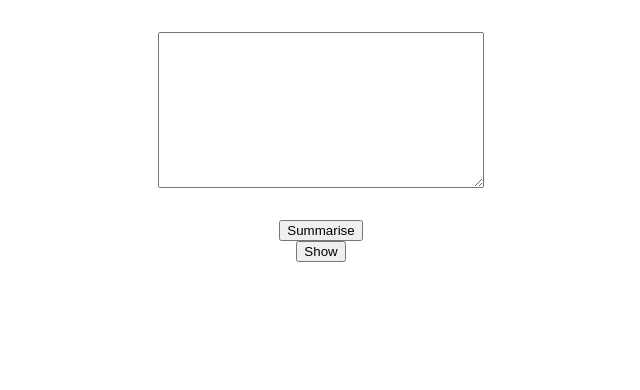
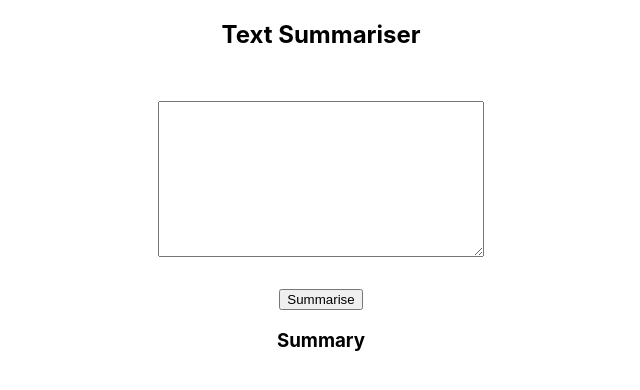
Before and after one commit to a-dtya/learn-duke, a React (Create React App) app in the folder text-summ/: page / in a window 1280 px wide. Shown: the top 390 px of the page, without its empty margins (319-959 px from the left). Built offline with nearby package versions, Linux system fonts and the light colour scheme; no server answers.

Commit message:
Version 0.1 waiting for deployment and styling

```diff
--- a/text-summ/src/App.css
+++ b/text-summ/src/App.css
@@ -12,7 +12,14 @@
 }
 
 
-
+.body{
+  /*
+  * Created with https://www.css-gradient.com
+  * Gradient link: https://www.css-gradient.com/?c1=edecfd&c2=c9a992&gt=l&gd=dbl
+  */
+  background: rgba(237, 236, 253, 1.0);
+  background: linear-gradient(45deg, rgba(237, 236, 253, 1.0), rgba(201, 169, 146, 1.0));;
+}
 .App-header {
   background-color: #282c34;
   min-height: 100vh;
@@ -23,17 +30,32 @@
   font-size: calc(10px + 2vmin);
   color: white;
 }
+.title{
 
+}
 .text-area{
   overflow-y: scroll;
   width: 20rem;
   margin-top: 2rem;
   margin-bottom: 2rem;
 }
-
+.summary-title{
+  margin-bottom: 2rem;
+}
+.summary{
+  padding-left: 1.5rem;
+  padding-right: 1.5rem;
+  padding-bottom: 1.5rem;
+}
 @media screen and (max-width: 350px){
   .text-area{
     width: 8rem;
 
   }
+  .summary{
+    font-size: small;
+  }
+  .title{
+    font-size: medium;
+  }
 }
--- a/text-summ/src/App.js
+++ b/text-summ/src/App.js
@@ -3,8 +3,10 @@ import './App.css';
 import React,{useState} from 'react';
 import axios from 'axios';
 const config = require("./config.json")
+
 function App() {
   const [text,setText]  = useState("")
+  const [stext,setSText] = useState("")
   const handleClick = async()=>{
     const response = await axios.post("https://api-inference.huggingface.co/models/facebook/bart-large-cnn",
     {inputs:text},
@@ -15,16 +17,23 @@ function App() {
     }
     )
     console.log(response.data)
+    setSText(response.data[0]["summary_text"])
   }
-  const handleBtn = ()=>{
-    alert(`${process.env.REACT_APP_URL}`)
-  }
+
   return (
     <div className="App">
+      <h2 className='title'>Text Summariser</h2>
       <textarea className="text-area" value={text} onChange={(e)=>setText(e.target.value)} rows={10}
       />
       <button className="btn" onClick={handleClick}>Summarise</button>
-      <button className='btn2' onClick={handleBtn}>Show</button>
+      <div>
+        <h3 className='summary-title'>Summary</h3>
+        <div className='summary'>
+          <p>
+          {stext}
+          </p>
+        </div>
+      </div>
     </div>
   );
 }
```
